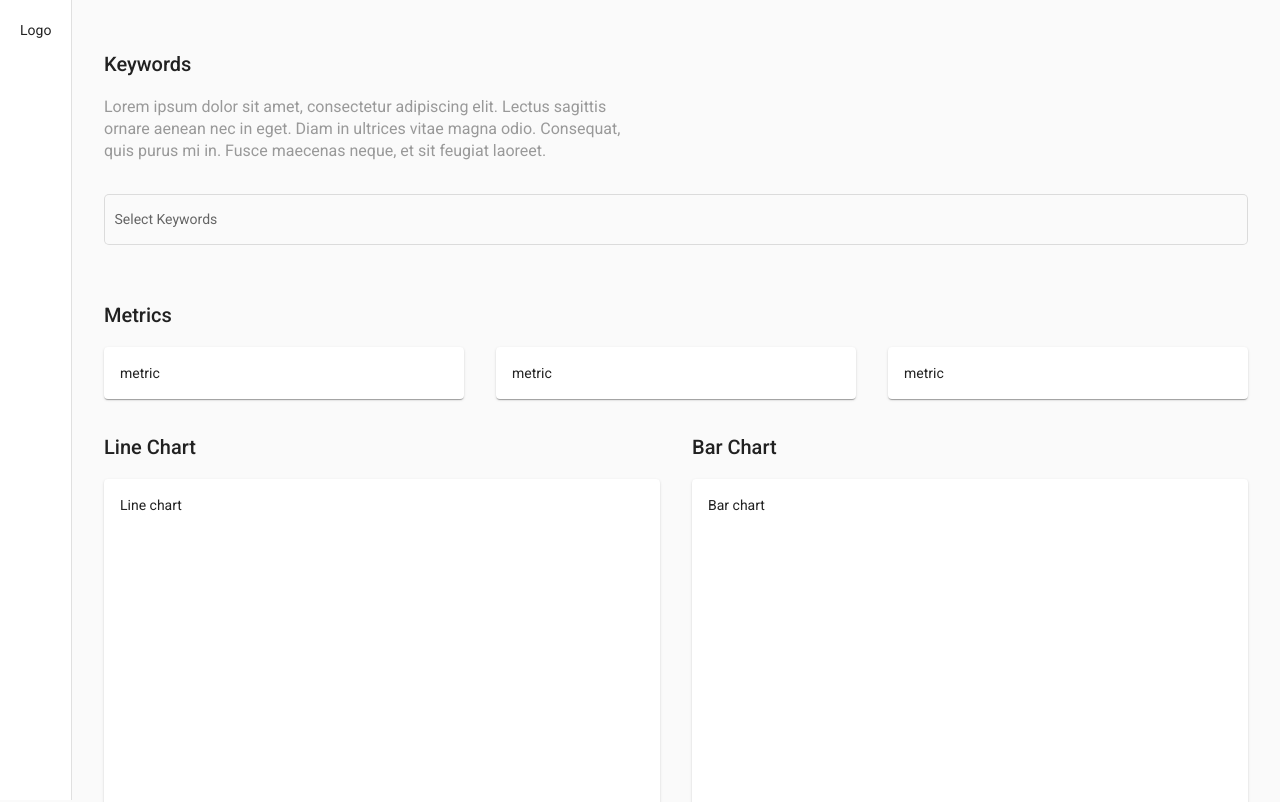
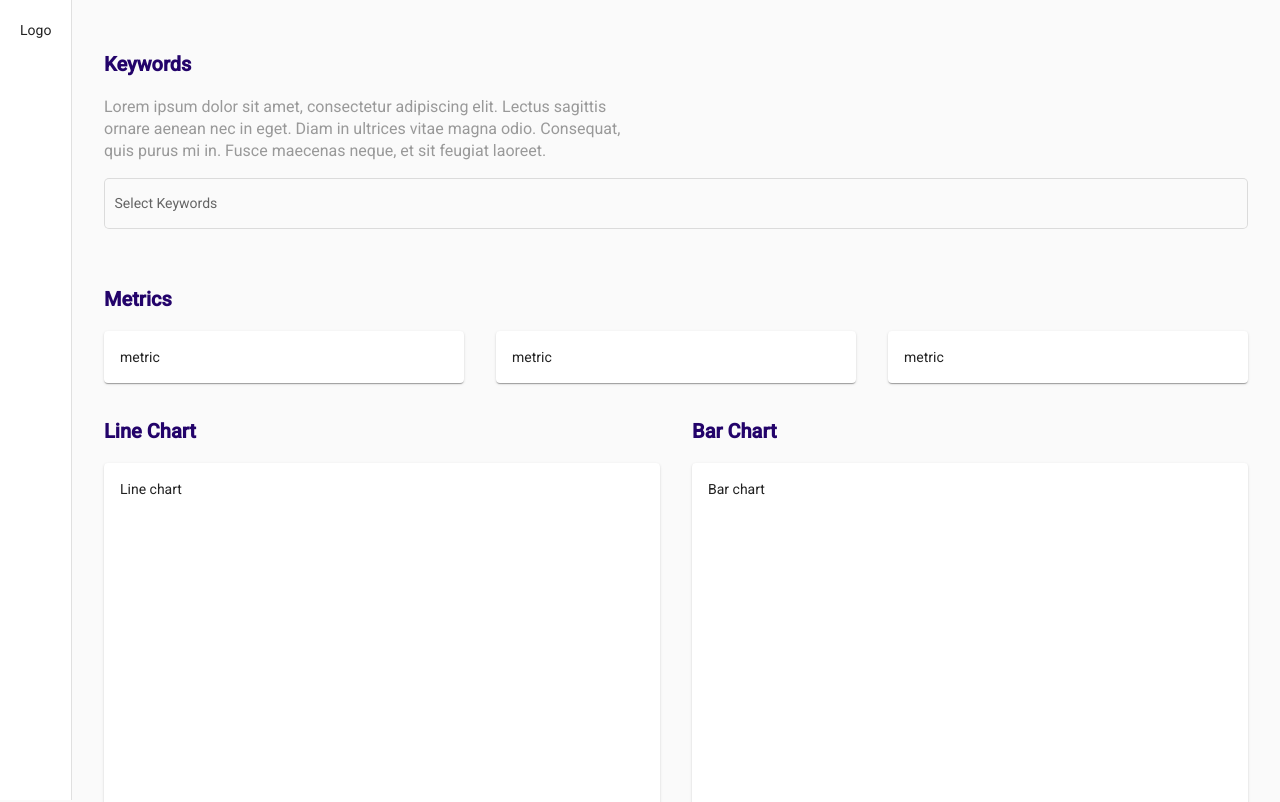
Before and after one commit to moesmoesie/twitter-sentiment-dashboard, an Angular app: page / in a window 1280 px wide. Shown: the top 802 px of the page. Built offline with nearby package versions, Linux system fonts and the light colour scheme.

Commit message:
Add section header component

```diff
--- a/src/app/app.module.ts
+++ b/src/app/app.module.ts
@@ -12,6 +12,7 @@ import { BarChartCardComponent } from './components/bar-chart-card/bar-chart-car
 import { TweetCardComponent } from './components/tweet-card/tweet-card.component';
 import { KeywordsInputComponent } from './components/keywords-input/keywords-input.component';
 import {LayoutModule} from '@angular/cdk/layout';
+import { SectionHeaderComponent } from './components/section-header/section-header.component';
 
 @NgModule({
   declarations: [
@@ -22,6 +23,7 @@ import {LayoutModule} from '@angular/cdk/layout';
     BarChartCardComponent,
     TweetCardComponent,
     KeywordsInputComponent,
+    SectionHeaderComponent,
   ],
   imports: [
     BrowserModule,
--- a/src/app/components/dashboard/dashboard.component.html
+++ b/src/app/components/dashboard/dashboard.component.html
@@ -1,14 +1,14 @@
 <div class="dashboard-container">
 
-    <div class="keywords-c">
-        <h2 class="keywords-c__header">Keywords</h2>
+    <div>
+        <section-header value="Keywords"></section-header>
         <p class="keywords-c__body">Lorem ipsum dolor sit amet, consectetur adipiscing elit. Lectus sagittis ornare aenean nec in eget. Diam in ultrices vitae magna odio. Consequat, quis purus mi in. Fusce maecenas neque, et sit feugiat laoreet.</p>
         <keywords-input></keywords-input>
     </div>
 
 
     <div>
-        <h2>Metrics</h2>
+        <section-header value="Metrics"></section-header>
         <div class="metrics-c"
          [class.metrics-c--large]="global.bigMode" >
             <metric-card></metric-card>
@@ -20,18 +20,18 @@
 
     <div class="graphs-c" [class.graphs-c--large]="global.bigMode">
         <div>
-            <h2>Line Chart</h2>
+            <section-header value="Line Chart"></section-header>
             <line-chart-card></line-chart-card>
         </div>
 
         <div>
-            <h2>Bar Chart</h2>
+            <section-header value="Bar Chart"></section-header>
             <bar-chart-card></bar-chart-card>
         </div>
     </div>
 
     <div>
-        <h2>Tweets</h2>
+        <section-header value="Tweets"></section-header>
         <div class="tweet-c">
             <tweet-card></tweet-card>
             <tweet-card></tweet-card>
--- /dev/null
+++ b/src/app/components/section-header/section-header.component.html
@@ -0,0 +1 @@
+<h2 class="section-header">{{value}}</h2>
--- /dev/null
+++ b/src/app/components/section-header/section-header.component.scss
@@ -0,0 +1,6 @@
+.section-header{
+    font-family: Roboto;
+    font-style: normal;
+    font-weight: bold;
+    color: #23036A;
+}
--- /dev/null
+++ b/src/app/components/section-header/section-header.component.ts
@@ -0,0 +1,16 @@
+import { Component, OnInit, Input } from '@angular/core';
+
+@Component({
+  selector: 'section-header',
+  templateUrl: './section-header.component.html',
+  styleUrls: ['./section-header.component.scss']
+})
+export class SectionHeaderComponent implements OnInit {
+  @Input() value : string = "";
+
+  constructor() { }
+
+  ngOnInit(): void {
+  }
+
+}
```
Also changed, not shown: 1 other file (tests, documents, lock files or other folders).
